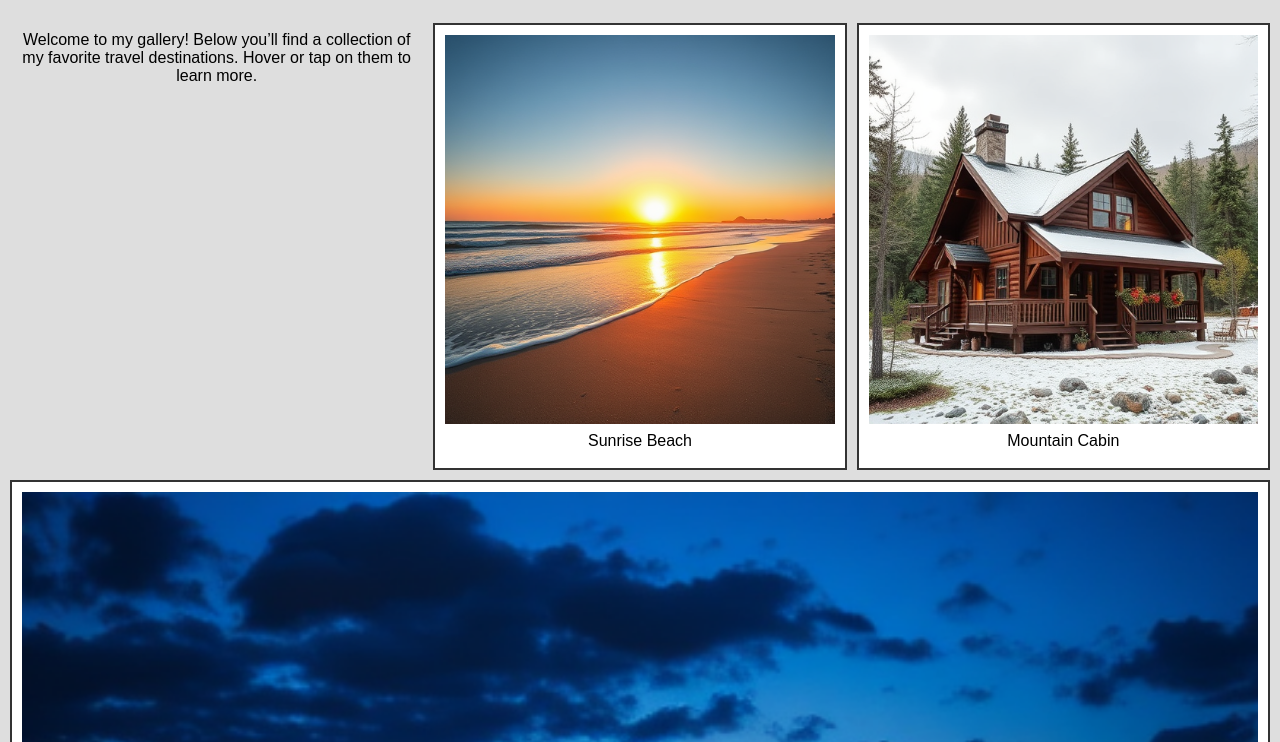
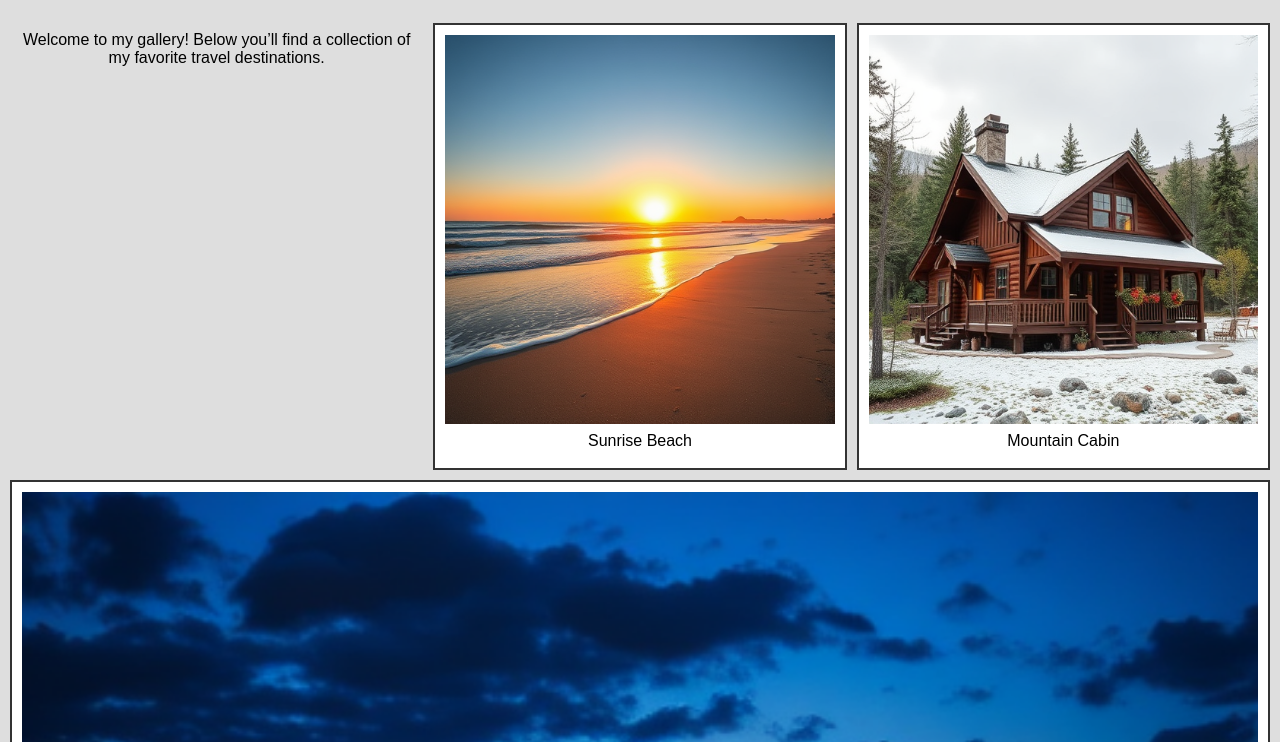
Before and after one commit to kaalcazar125/responsiveHomework, a plain HTML site: page index.html in a window 1280 px wide. Shown: the part 56-798 px from the top of the page. Drawn offline with Linux system fonts and the light colour scheme.

Commit message:
removed line 19

```diff
--- a/index.html
+++ b/index.html
@@ -16,7 +16,6 @@
   <main class="gallery">
     <p>
       Welcome to my gallery! Below you’ll find a collection of my favorite travel destinations.
-      Hover or tap on them to learn more.
     </p>
 
     <figure>
```
